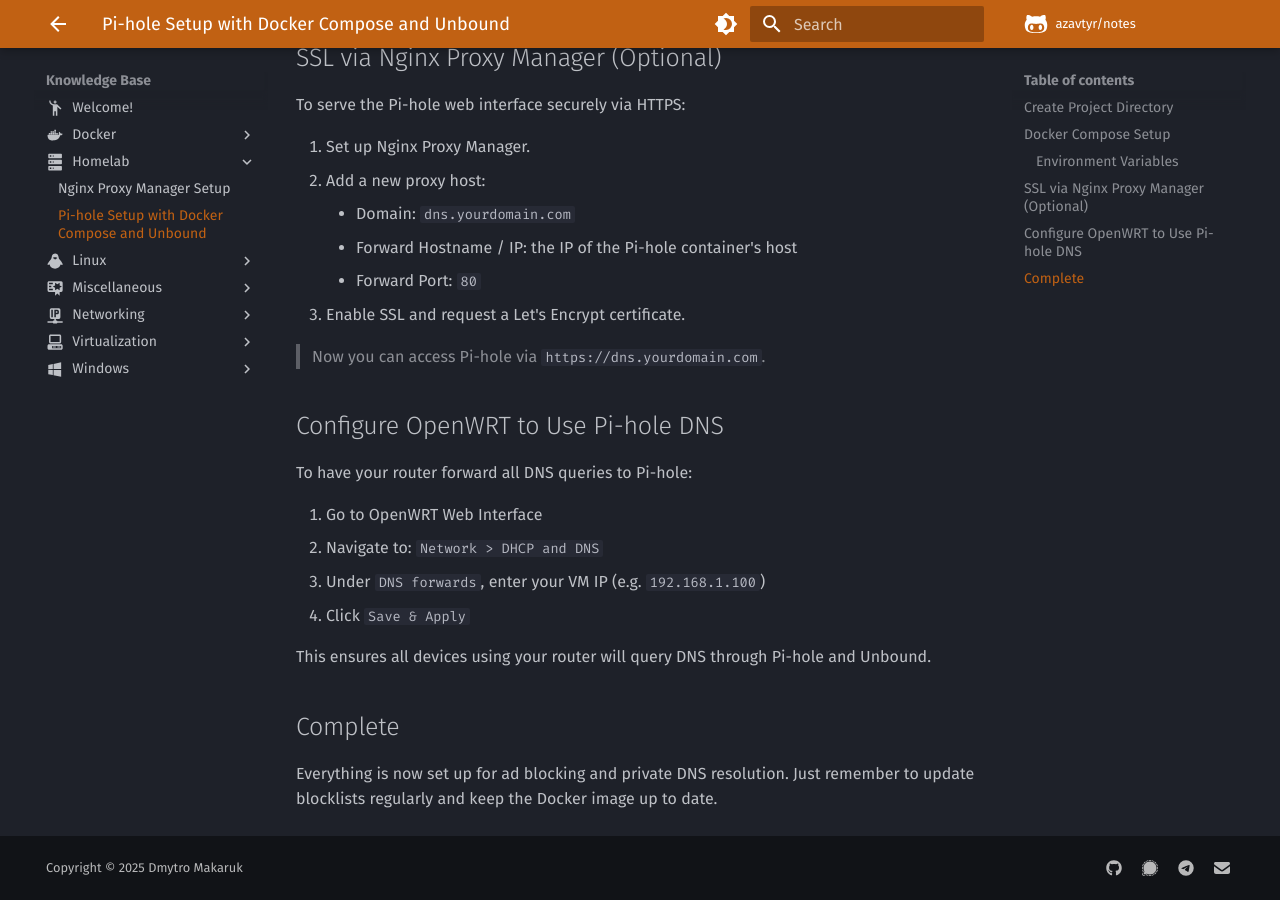
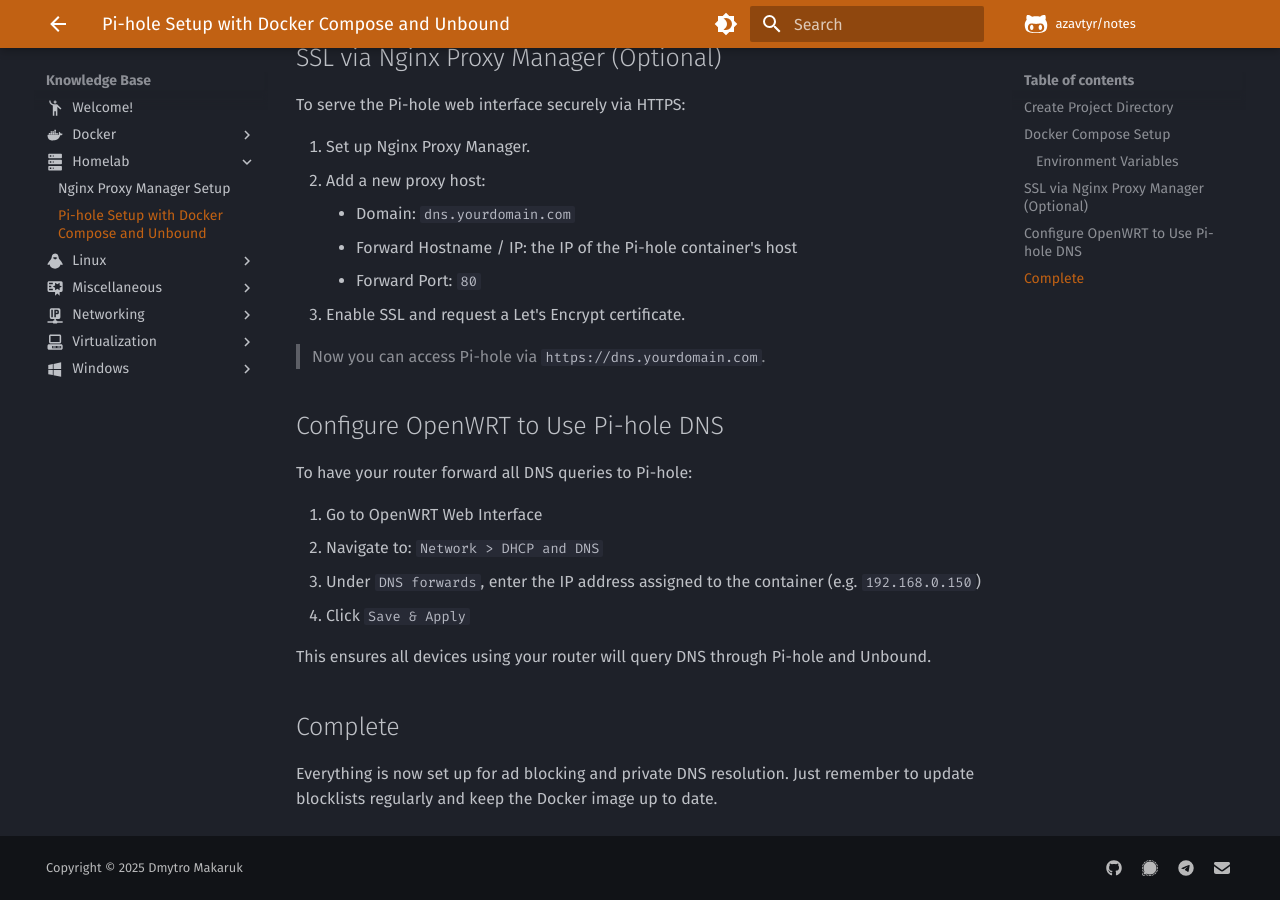
Before and after one commit to azavtyr/notes, an MkDocs documentation site: the page built from docs/homelab/pihole-unbound-setup.md, in a window 1280 px wide and 900 px high, scrolled down 1957 px. Built offline with MkDocs 1.6.1 and Material for MkDocs 9.7.7, drawn with Linux system fonts in a browser that asks for light colours; comment, search, counter and statistics services are not loaded.

Commit message:
update pihole setup

```diff
--- a/docs/homelab/pihole-unbound-setup.md
+++ b/docs/homelab/pihole-unbound-setup.md
@@ -104,7 +104,7 @@
 
 1. Go to OpenWRT Web Interface
 1. Navigate to: `Network > DHCP and DNS`
-1. Under `DNS forwards`, enter your VM IP (e.g. `192.168.1.100`)
+1. Under `DNS forwards`, enter the IP address assigned to the container (e.g. `192.168.0.150`)
 1. Click `Save & Apply`
 
 This ensures all devices using your router will query DNS through Pi-hole and Unbound.
```
